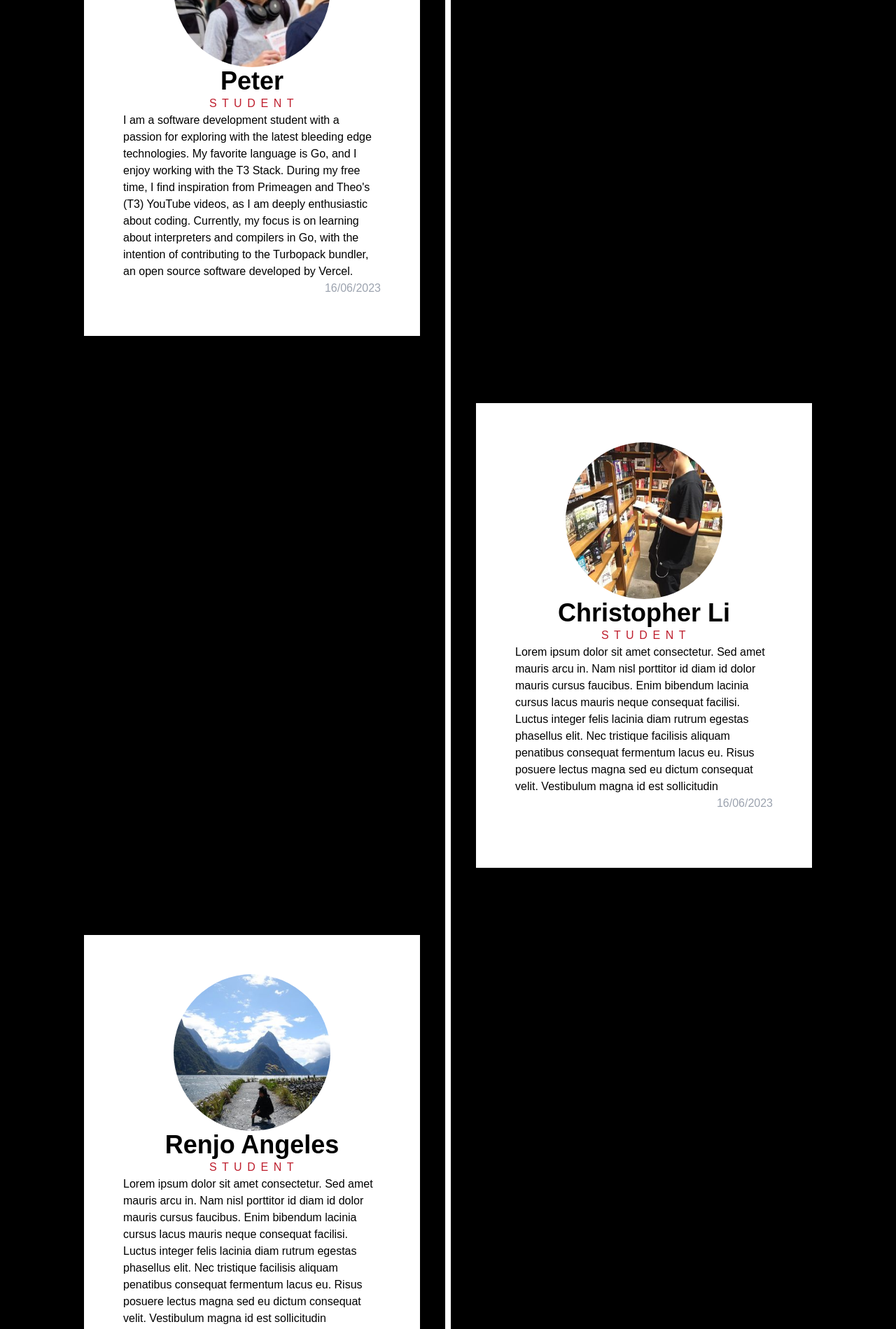
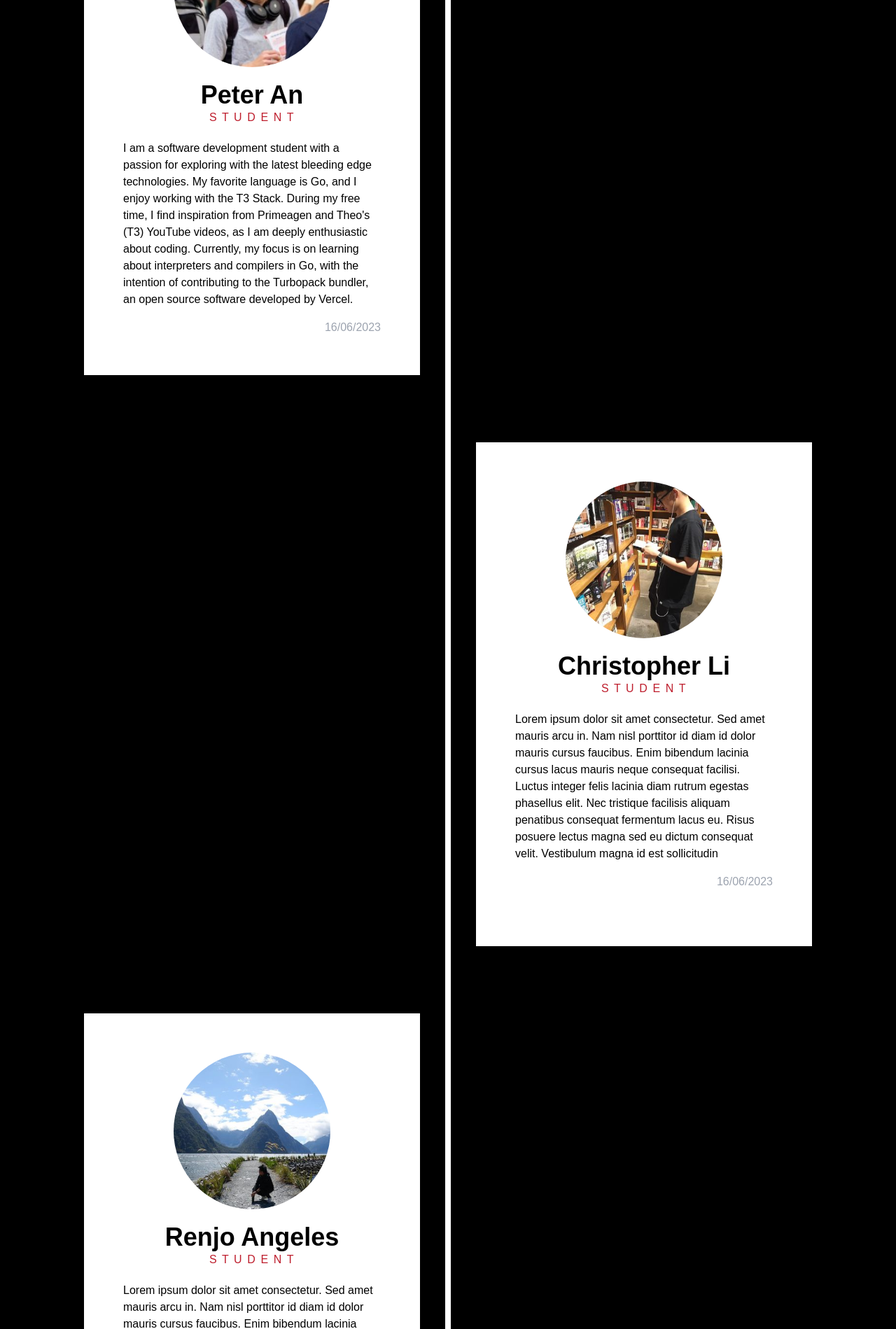
Before and after one commit to Finappster-Delta-V2/finappster-delta-v2-portfolio, a React (Vite) app: page / in a window 1280 px wide. Shown: the part 3700-5599 px from the top of the page at 70% size. Built offline with nearby package versions, Linux system fonts and the light colour scheme.

Commit message:
update team card styles

```diff
--- a/src/App.jsx
+++ b/src/App.jsx
@@ -107,10 +107,12 @@ const App = () => {
                   alt="Peter An"
                 />
               </div>
-              <h1 className="text-4xl font-bold">Peter</h1>
-              <h3 className="text-md font-light tracking-widest text-primary">
+              <div className="my-5">
+                <h1 className="text-4xl font-bold">Peter An</h1>
+                <h3 className="text-md text-center font-light tracking-widest text-primary">
                   S T U D E N T
                 </h3>
+              </div>
               <p>
                 I am a software development student with a passion for exploring
                 with the latest bleeding edge technologies. My favorite language
@@ -121,7 +123,7 @@ const App = () => {
                 with the intention of contributing to the Turbopack bundler, an
                 open source software developed by Vercel.
               </p>
-              <h6 className="self-end text-gray-400">16/06/2023</h6>
+              <h6 className="mt-4 self-end text-gray-400">16/06/2023</h6>
             </div>
 
             {/* Christopher */}
@@ -133,10 +135,12 @@ const App = () => {
                   alt="Christopher Li"
                 />
               </div>
+              <div className="my-5">
                 <h1 className="text-4xl font-bold">Christopher Li</h1>
-              <h3 className="text-md font-light tracking-widest text-primary">
+                <h3 className="text-md text-center font-light tracking-widest text-primary">
                   S T U D E N T
                 </h3>
+              </div>
               <p>
                 Lorem ipsum dolor sit amet consectetur. Sed amet mauris arcu in.
                 Nam nisl porttitor id diam id dolor mauris cursus faucibus. Enim
@@ -146,7 +150,7 @@ const App = () => {
                 lacus eu. Risus posuere lectus magna sed eu dictum consequat
                 velit. Vestibulum magna id est sollicitudin
               </p>
-              <h6 className="self-end text-gray-400">16/06/2023</h6>
+              <h6 className="mt-4 self-end text-gray-400">16/06/2023</h6>
             </div>
 
             {/* Renjo */}
@@ -158,10 +162,12 @@ const App = () => {
                   alt="Renjo Angeles"
                 />
               </div>
+              <div className="my-5">
                 <h1 className="text-4xl font-bold">Renjo Angeles</h1>
-              <h3 className="text-md font-light tracking-widest text-primary">
+                <h3 className="text-md text-center font-light tracking-widest text-primary">
                   S T U D E N T
                 </h3>
+              </div>
               <p>
                 Lorem ipsum dolor sit amet consectetur. Sed amet mauris arcu in.
                 Nam nisl porttitor id diam id dolor mauris cursus faucibus. Enim
@@ -171,7 +177,7 @@ const App = () => {
                 lacus eu. Risus posuere lectus magna sed eu dictum consequat
                 velit. Vestibulum magna id est sollicitudin
               </p>
-              <h6 className="self-end text-gray-400">16/06/2023</h6>
+              <h6 className="mt-4 self-end text-gray-400">16/06/2023</h6>
             </div>
 
             {/* Jameson */}
@@ -183,10 +189,12 @@ const App = () => {
                   alt="Jameson Yeo"
                 />
               </div>
+              <div className="my-5">
                 <h1 className="text-4xl font-bold">Jameson Yeo</h1>
-              <h3 className="text-md font-light tracking-widest text-primary">
+                <h3 className="text-md text-center font-light tracking-widest text-primary">
                   S T U D E N T
                 </h3>
+              </div>
               <p>
                 Lorem ipsum dolor sit amet consectetur. Sed amet mauris arcu in.
                 Nam nisl porttitor id diam id dolor mauris cursus faucibus. Enim
@@ -196,7 +204,7 @@ const App = () => {
                 lacus eu. Risus posuere lectus magna sed eu dictum consequat
                 velit. Vestibulum magna id est sollicitudin
               </p>
-              <h6 className="self-end text-gray-400">16/06/2023</h6>
+              <h6 className="mt-4 self-end text-gray-400">16/06/2023</h6>
             </div>
           </div>
         </div>
```
Lines whose indentation alone changed are shown as unchanged.
